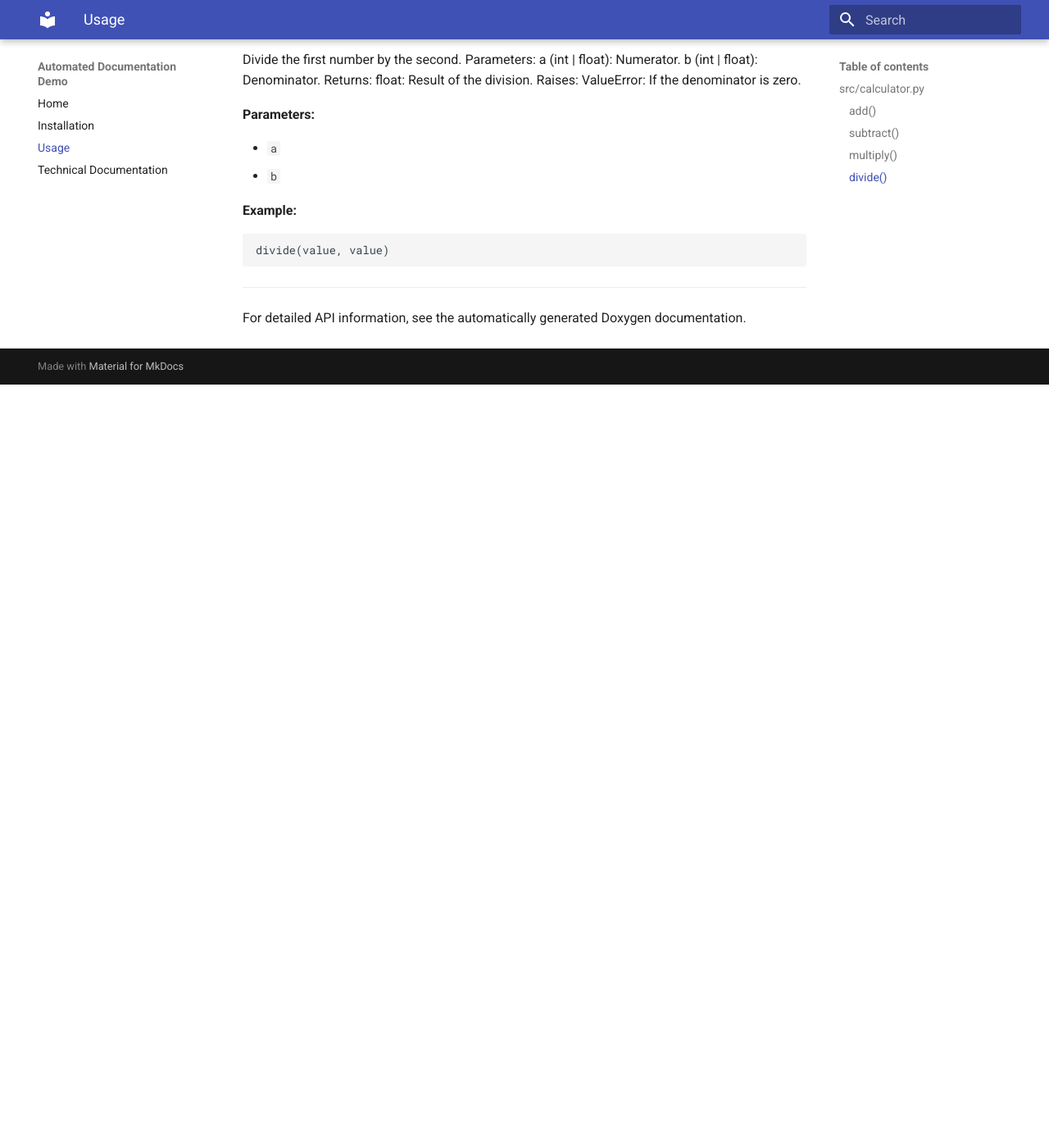
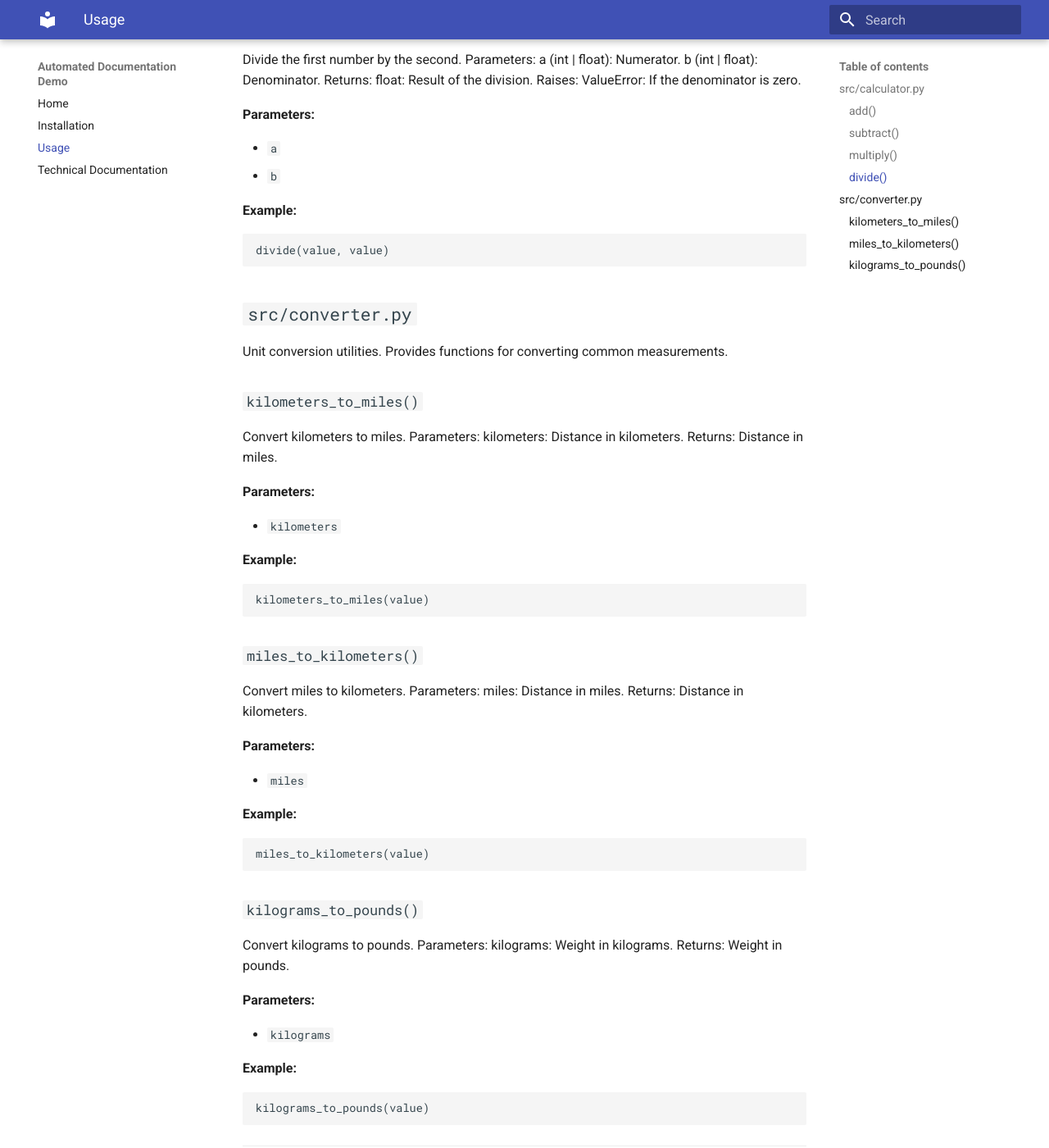
Before and after one commit to manasvinaik/automated-documentation-demo, an MkDocs documentation site: the page built from docs/usage.md, in a window 1280 px wide and 1400 px high, scrolled down 1371 px. Shown: the whole window at 82% size. Built offline with MkDocs 1.6.1 and Material for MkDocs 9.7.7, drawn with Linux system fonts in a browser that asks for light colours; before the commit the page ends 1840 px from its top, so only the background shows below that.

Commit message:
test: converter file

````diff
--- a/docs/usage.md
+++ b/docs/usage.md
@@ -66,6 +66,52 @@ Divide the first number by the second. Parameters: a (int | float): Numerator. b
 divide(value, value)
 ```
 
+## `src/converter.py`
+
+Unit conversion utilities. Provides functions for converting common measurements.
+
+### `kilometers_to_miles()`
+
+Convert kilometers to miles. Parameters: kilometers: Distance in kilometers. Returns: Distance in miles.
+
+**Parameters:**
+
+- `kilometers`
+
+**Example:**
+
+```python
+kilometers_to_miles(value)
+```
+
+### `miles_to_kilometers()`
+
+Convert miles to kilometers. Parameters: miles: Distance in miles. Returns: Distance in kilometers.
+
+**Parameters:**
+
+- `miles`
+
+**Example:**
+
+```python
+miles_to_kilometers(value)
+```
+
+### `kilograms_to_pounds()`
+
+Convert kilograms to pounds. Parameters: kilograms: Weight in kilograms. Returns: Weight in pounds.
+
+**Parameters:**
+
+- `kilograms`
+
+**Example:**
+
+```python
+kilograms_to_pounds(value)
+```
+
 ---
 
 For detailed API information, see the automatically generated Doxygen documentation.
````
Also changed, not shown: README.md (+15 -3 lines), docs/index.md (+11 -0 lines), 1 other file.
